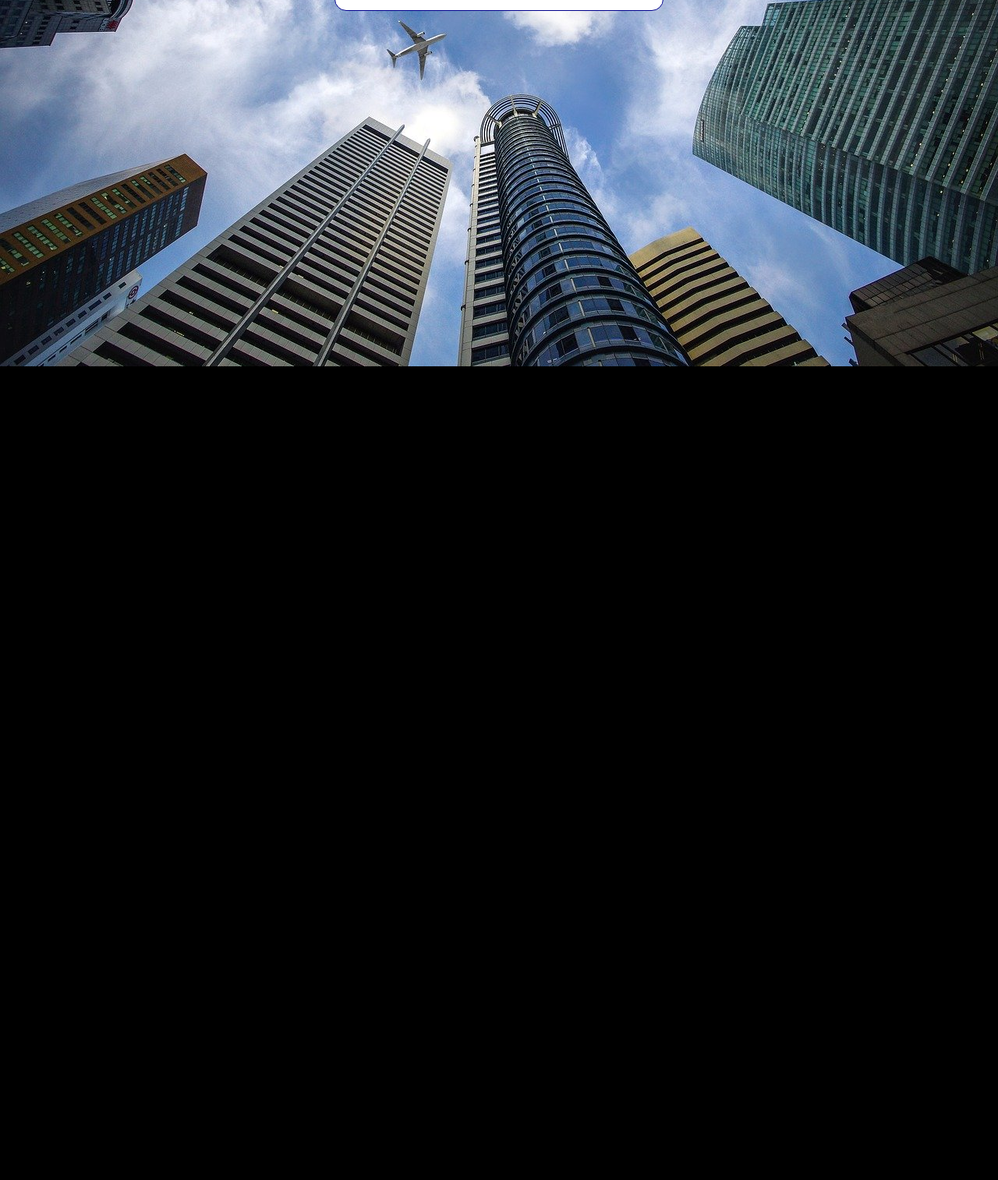
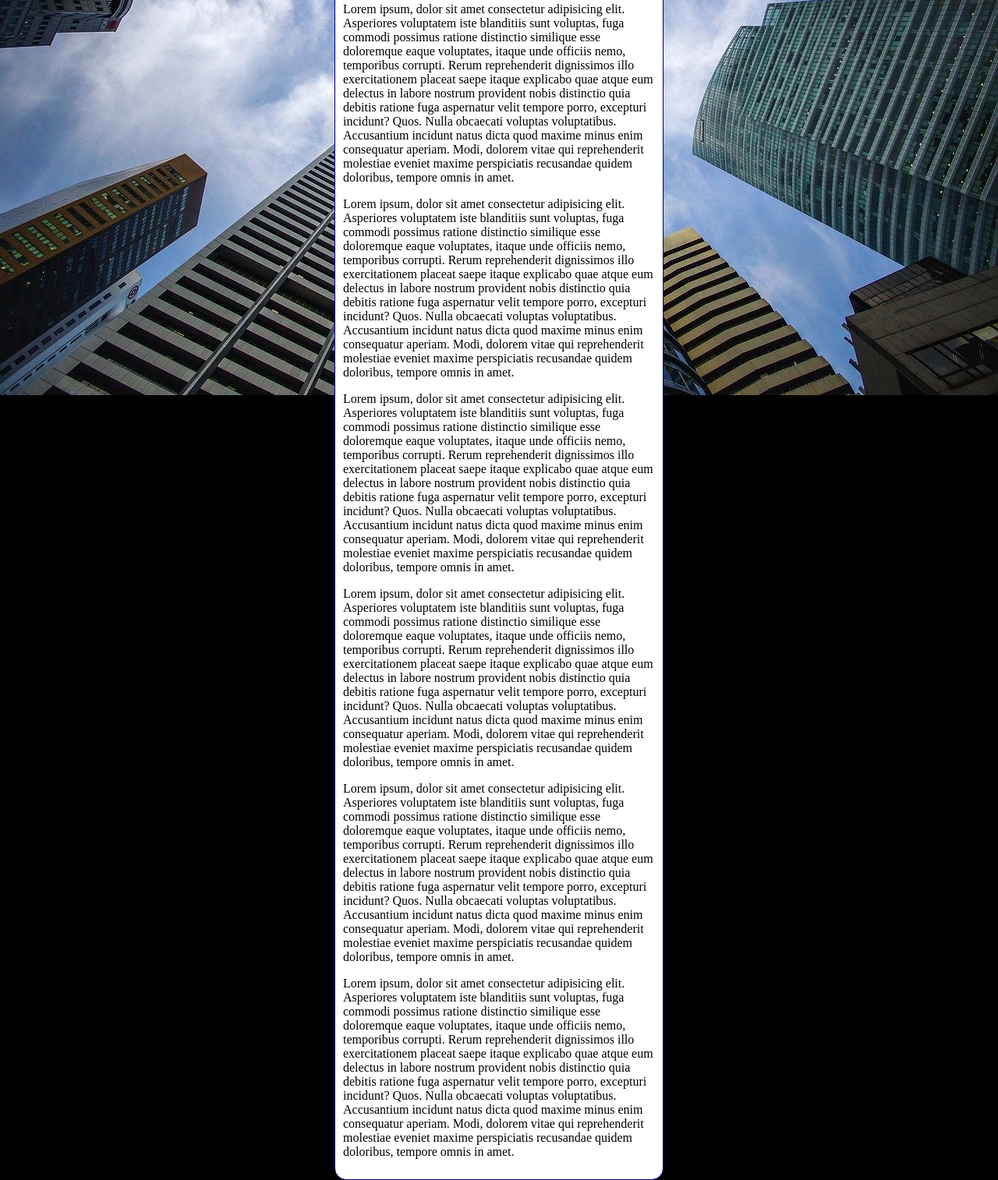
Before and after one commit to RenanSui/html-css, a plain HTML site: page exercicios/ex022/fundo006.html in a window 1280 px wide. Shown: the part 346-1860 px from the top of the page at 78% size. Before the commit the page ends 816 px from the top, so only its background shows below. Drawn offline with Linux system fonts and the light colour scheme.

Commit message:
Update fundo006.html

```diff
--- a/exercicios/ex022/fundo006.html
+++ b/exercicios/ex022/fundo006.html
@@ -30,6 +30,24 @@
         <p>Lorem ipsum, dolor sit amet consectetur adipisicing elit. Asperiores voluptatem iste blanditiis sunt voluptas, fuga commodi possimus ratione distinctio similique esse doloremque eaque voluptates, itaque unde officiis nemo, temporibus corrupti.
         Rerum reprehenderit dignissimos illo exercitationem placeat saepe itaque explicabo quae atque eum delectus in labore nostrum provident nobis distinctio quia debitis ratione fuga aspernatur velit tempore porro, excepturi incidunt? Quos.
         Nulla obcaecati voluptas voluptatibus. Accusantium incidunt natus dicta quod maxime minus enim consequatur aperiam. Modi, dolorem vitae qui reprehenderit molestiae eveniet maxime perspiciatis recusandae quidem doloribus, tempore omnis in amet.</p>
+        <p>Lorem ipsum, dolor sit amet consectetur adipisicing elit. Asperiores voluptatem iste blanditiis sunt voluptas, fuga commodi possimus ratione distinctio similique esse doloremque eaque voluptates, itaque unde officiis nemo, temporibus corrupti.
+        Rerum reprehenderit dignissimos illo exercitationem placeat saepe itaque explicabo quae atque eum delectus in labore nostrum provident nobis distinctio quia debitis ratione fuga aspernatur velit tempore porro, excepturi incidunt? Quos.
+        Nulla obcaecati voluptas voluptatibus. Accusantium incidunt natus dicta quod maxime minus enim consequatur aperiam. Modi, dolorem vitae qui reprehenderit molestiae eveniet maxime perspiciatis recusandae quidem doloribus, tempore omnis in amet.</p>
+        <p>Lorem ipsum, dolor sit amet consectetur adipisicing elit. Asperiores voluptatem iste blanditiis sunt voluptas, fuga commodi possimus ratione distinctio similique esse doloremque eaque voluptates, itaque unde officiis nemo, temporibus corrupti.
+        Rerum reprehenderit dignissimos illo exercitationem placeat saepe itaque explicabo quae atque eum delectus in labore nostrum provident nobis distinctio quia debitis ratione fuga aspernatur velit tempore porro, excepturi incidunt? Quos.
+        Nulla obcaecati voluptas voluptatibus. Accusantium incidunt natus dicta quod maxime minus enim consequatur aperiam. Modi, dolorem vitae qui reprehenderit molestiae eveniet maxime perspiciatis recusandae quidem doloribus, tempore omnis in amet.</p>
+        <p>Lorem ipsum, dolor sit amet consectetur adipisicing elit. Asperiores voluptatem iste blanditiis sunt voluptas, fuga commodi possimus ratione distinctio similique esse doloremque eaque voluptates, itaque unde officiis nemo, temporibus corrupti.
+        Rerum reprehenderit dignissimos illo exercitationem placeat saepe itaque explicabo quae atque eum delectus in labore nostrum provident nobis distinctio quia debitis ratione fuga aspernatur velit tempore porro, excepturi incidunt? Quos.
+        Nulla obcaecati voluptas voluptatibus. Accusantium incidunt natus dicta quod maxime minus enim consequatur aperiam. Modi, dolorem vitae qui reprehenderit molestiae eveniet maxime perspiciatis recusandae quidem doloribus, tempore omnis in amet.</p>
+        <p>Lorem ipsum, dolor sit amet consectetur adipisicing elit. Asperiores voluptatem iste blanditiis sunt voluptas, fuga commodi possimus ratione distinctio similique esse doloremque eaque voluptates, itaque unde officiis nemo, temporibus corrupti.
+        Rerum reprehenderit dignissimos illo exercitationem placeat saepe itaque explicabo quae atque eum delectus in labore nostrum provident nobis distinctio quia debitis ratione fuga aspernatur velit tempore porro, excepturi incidunt? Quos.
+        Nulla obcaecati voluptas voluptatibus. Accusantium incidunt natus dicta quod maxime minus enim consequatur aperiam. Modi, dolorem vitae qui reprehenderit molestiae eveniet maxime perspiciatis recusandae quidem doloribus, tempore omnis in amet.</p>
+        <p>Lorem ipsum, dolor sit amet consectetur adipisicing elit. Asperiores voluptatem iste blanditiis sunt voluptas, fuga commodi possimus ratione distinctio similique esse doloremque eaque voluptates, itaque unde officiis nemo, temporibus corrupti.
+        Rerum reprehenderit dignissimos illo exercitationem placeat saepe itaque explicabo quae atque eum delectus in labore nostrum provident nobis distinctio quia debitis ratione fuga aspernatur velit tempore porro, excepturi incidunt? Quos.
+        Nulla obcaecati voluptas voluptatibus. Accusantium incidunt natus dicta quod maxime minus enim consequatur aperiam. Modi, dolorem vitae qui reprehenderit molestiae eveniet maxime perspiciatis recusandae quidem doloribus, tempore omnis in amet.</p>
+        <p>Lorem ipsum, dolor sit amet consectetur adipisicing elit. Asperiores voluptatem iste blanditiis sunt voluptas, fuga commodi possimus ratione distinctio similique esse doloremque eaque voluptates, itaque unde officiis nemo, temporibus corrupti.
+        Rerum reprehenderit dignissimos illo exercitationem placeat saepe itaque explicabo quae atque eum delectus in labore nostrum provident nobis distinctio quia debitis ratione fuga aspernatur velit tempore porro, excepturi incidunt? Quos.
+        Nulla obcaecati voluptas voluptatibus. Accusantium incidunt natus dicta quod maxime minus enim consequatur aperiam. Modi, dolorem vitae qui reprehenderit molestiae eveniet maxime perspiciatis recusandae quidem doloribus, tempore omnis in amet.</p>
     </main>
 </body>
 </html>
```
